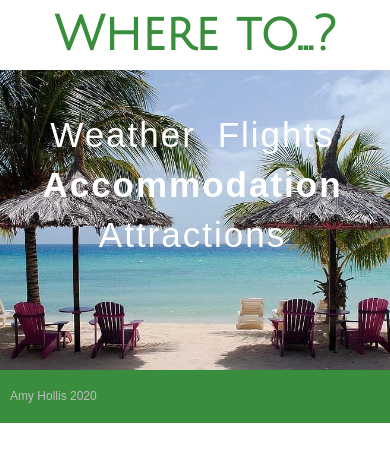
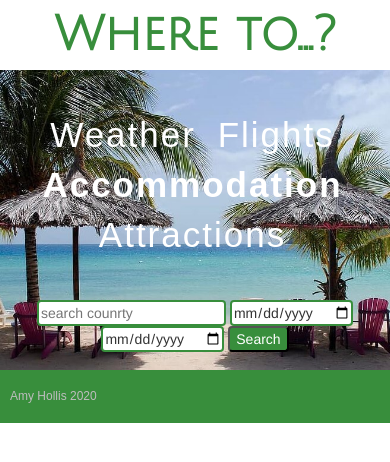
Before and after one commit to Amyh97/milestone-project-2, a plain HTML site: page index.html in a window 390 px wide. Drawn offline with nearby package versions, Linux system fonts and the light colour scheme.

Commit message:
add input fields and start adding js for accommodation page

```diff
--- a/assets/css/style.css
+++ b/assets/css/style.css
@@ -42,6 +42,28 @@
         font-weight: 700;
     }
 
+    .search {
+        text-align: center;
+        padding-top: 8rem;
+    }
+
+    .search input {
+        border:2px solid #388e3c;
+        border-radius: 4px;
+
+    }
+
+    .search button {
+        color: #fff;
+        background-color: #388e3c;
+        border-radius: 4px;
+    }
+
+    @media (max-width:750px) {
+        .search {
+            padding-top: 3rem;
+        }
+    }
     /*---accomodation---*/
 
     .accommodation {
--- a/index.html
+++ b/index.html
@@ -13,7 +13,7 @@
 <header>
     <div class="row">
         <div class="col-md-1">
-            <i class="fas fa-globe-europe"></i>
+            <a href="index.html"><i class="fas fa-globe-europe"></i></a>
         </div>
         <div class="col-md-10"
             <h1 id="title">Where to...?</h1>
@@ -30,6 +30,12 @@
                 <li class="list-inline-item">Attractions</li>
             </ul>
         </div>
+        <div class="search">
+           <input type="text" id="location" placeholder="search counrty" required>
+           <input type="date" id="check-in-date" required>
+           <input type="date" id="check-out-date" required>
+           <button type="submit" oninput="getData()">Search</button>
+        </div>
     </div>
     <div class="api-section">
 
@@ -40,5 +46,6 @@
 </footer>
 <script src="https://cdnjs.cloudflare.com/ajax/libs/jquery/3.5.1/jquery.min.js"></script>
 <script src="https://cdnjs.cloudflare.com/ajax/libs/twitter-bootstrap/3.3.7/js/bootstrap.min.js"></script>
+<script src="assets/js/accommodation/js"></script>
 </body>
 </html>
```
Also changed, not shown: assets/js/accommodation.js (added, +23 -0 lines).
